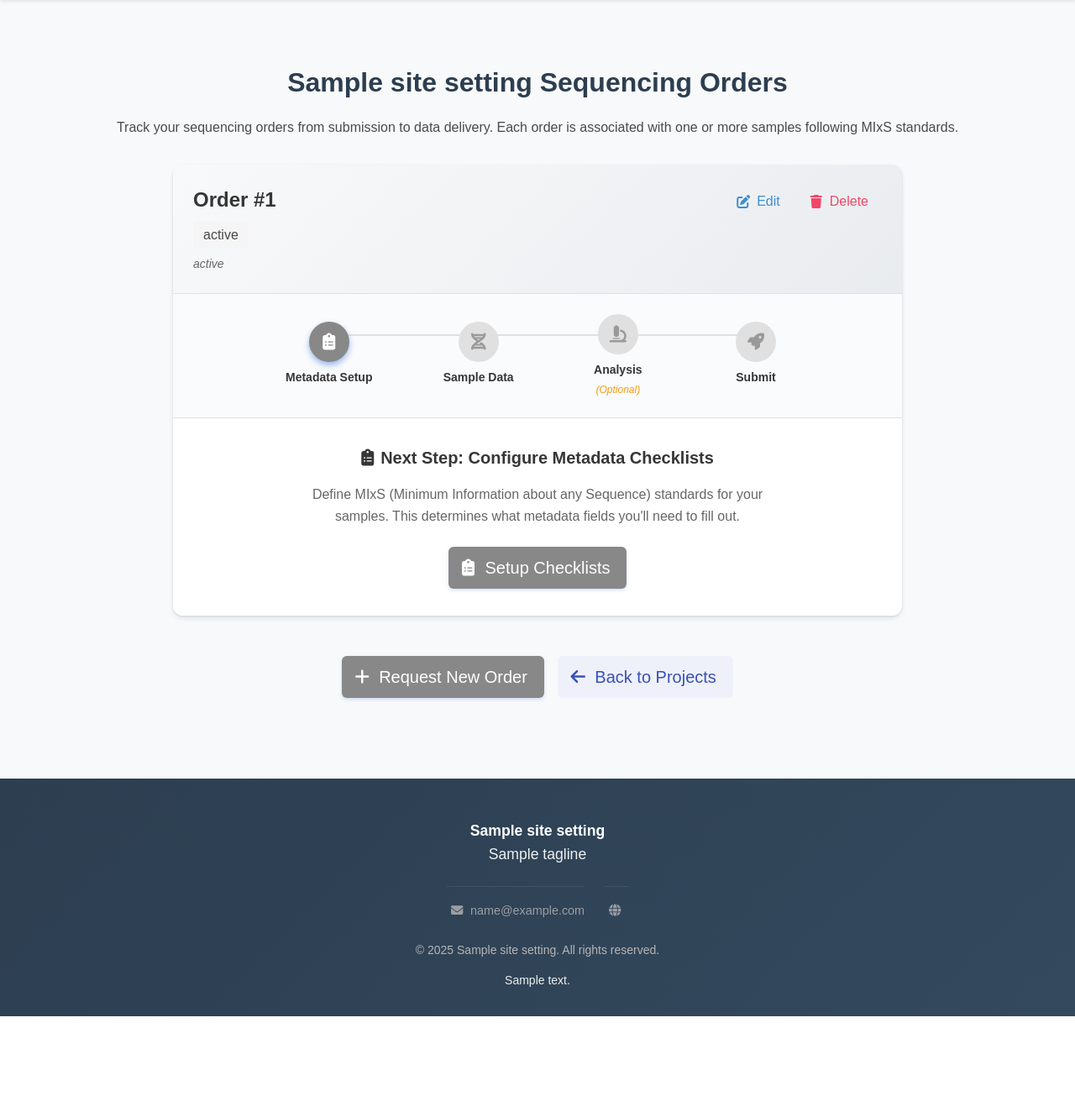
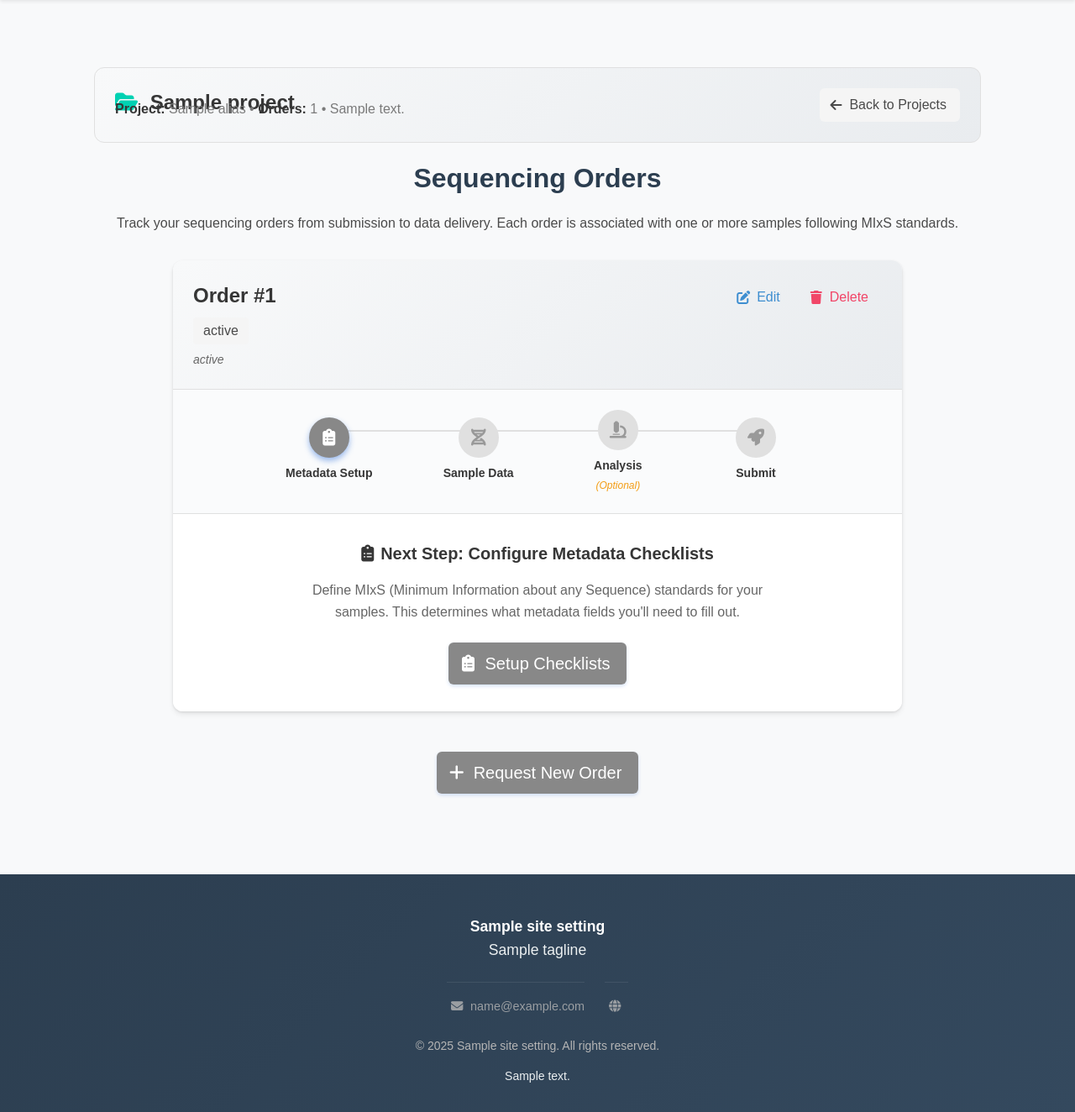
Before and after one commit to hzi-bifo/Broker4Microbiota, a Django app: template project/app/templates/order_list.html in a window 1280 px wide. Shown: the part 85-1409 px from the top of the page at 84% size. Before the commit the page ends 1295 px from the top, so only its background shows below. Run offline with Django 5.2, Linux system fonts and the light colour scheme; the template is opened without the code that fills it: most values are stand-ins (such as "Sample title", 1, 10 or a date in 2020); grey boxes marked "Sample" are stand-in pictures; some libraries are stand-ins or nearby versions.

Commit message:
Add project context header to order list page
- Add project information header showing project title, alias, and description
- Display order count and project metadata for better context
- Include "Back to Projects" button in the header
- Remove redundant navigation button from bottom
- Add styling for project context header with gradient background
- Pass project object to template context for display

This makes it clear which project the orders belong to and provides better navigation context for users.

🤖 Generated with [Claude Code](https://claude.ai/code)

Co-Authored-By: Claude <noreply@anthropic.com>

```diff
--- a/project/app/templates/order_list.html
+++ b/project/app/templates/order_list.html
@@ -7,10 +7,46 @@ Order List
 {% block content %}
 <section class="section">
   <div class="container">
-    <h2 class="title has-text-centered">{{ site_settings.organization_short_name }} Sequencing Orders</h2>
-    <p class="has-text-centered">
-      Track your sequencing orders from submission to data delivery. Each order is associated with one or more samples following MIxS standards.
-    </p>
+    <!-- Project Context Header -->
+    <div class="project-context mb-5">
+      <div class="level">
+        <div class="level-left">
+          <div class="level-item">
+            <div>
+              <h1 class="title is-4 mb-1">
+                <i class="fas fa-folder-open has-text-primary"></i>
+                {{ project.title }}
+              </h1>
+              <p class="subtitle is-6 has-text-grey">
+                <strong>Project:</strong> {{ project.alias }} •
+                <strong>Orders:</strong> {{ orders|length }}
+                {% if project.description %}
+                • {{ project.description|truncatechars:80 }}
+                {% endif %}
+              </p>
+            </div>
+          </div>
+        </div>
+        <div class="level-right">
+          <div class="level-item">
+            <a href="{% url 'project_list' %}" class="button is-light">
+              <span class="icon">
+                <i class="fas fa-arrow-left"></i>
+              </span>
+              <span>Back to Projects</span>
+            </a>
+          </div>
+        </div>
+      </div>
+    </div>
+
+    <!-- Orders Section -->
+    <div class="orders-section">
+      <h2 class="title has-text-centered">Sequencing Orders</h2>
+      <p class="has-text-centered">
+        Track your sequencing orders from submission to data delivery. Each order is associated with one or more samples following MIxS standards.
+      </p>
+    </div>
     {% if orders %}
       <div class="orders-container">
         {% for order in orders %}
@@ -242,12 +278,6 @@ Order List
           </span>
           <span>Request New Order</span>
         </a>
-        <a href="{% url 'project_list' %}" class="button is-link is-light is-medium ml-3">
-          <span class="icon">
-            <i class="fas fa-arrow-left"></i>
-          </span>
-          <span>Back to Projects</span>
-        </a>
     </div>
 
 </section>
--- a/project/static/css/forms.css
+++ b/project/static/css/forms.css
@@ -376,6 +376,34 @@
     margin-top: 0.25rem;
 }
 
+/* Project Context Header */
+.project-context {
+    background: linear-gradient(135deg, #f8f9fa 0%, #e9ecef 100%);
+    border-radius: 12px;
+    padding: 1.5rem;
+    border: 1px solid #e0e0e0;
+    margin-bottom: 2rem;
+}
+
+.project-context .title {
+    color: #363636;
+    margin-bottom: 0.5rem;
+}
+
+.project-context .title i {
+    margin-right: 0.5rem;
+}
+
+.project-context .subtitle {
+    margin-bottom: 0;
+    line-height: 1.4;
+}
+
+/* Orders Section */
+.orders-section {
+    margin-bottom: 2rem;
+}
+
 /* Order Cards Styling */
 .orders-container {
     max-width: 900px;
```
Also changed, not shown: project/app/views.py (+5 -2 lines).
